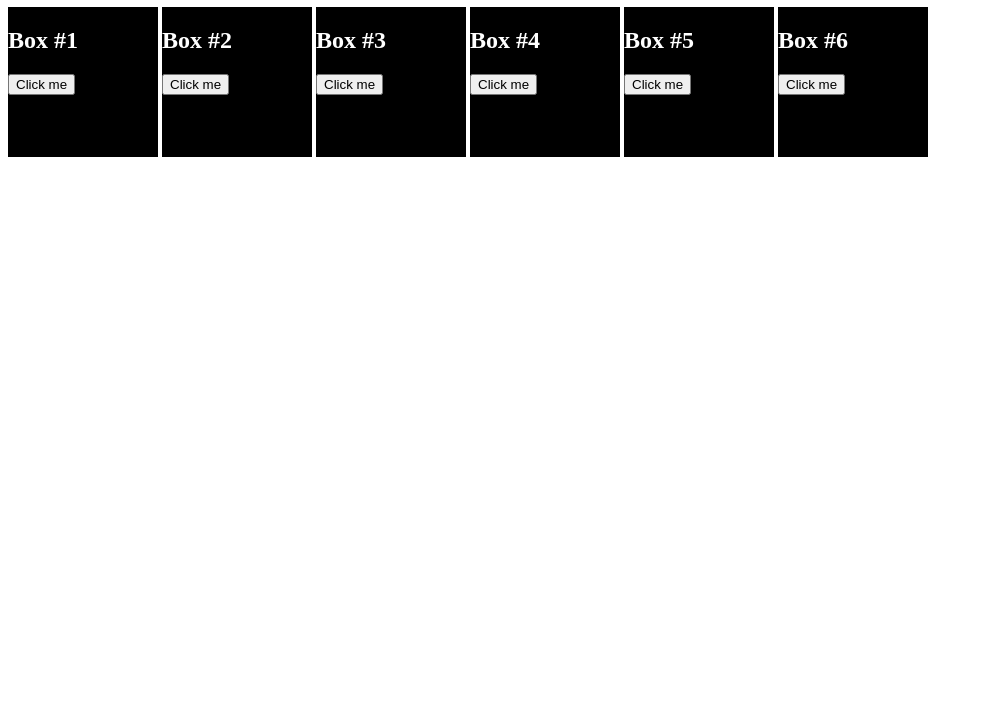
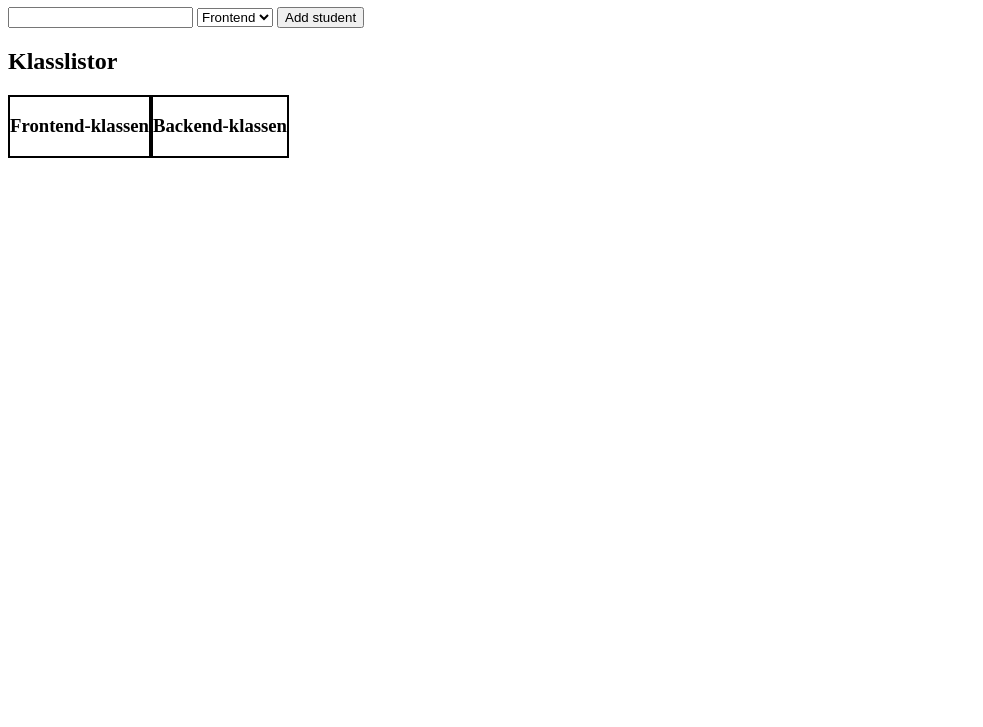
Before and after one commit to Zairaxx/dom-traversal-fend25, a plain HTML site: page index.html in a window 1280 px wide. Shown: the part 73-800 px from the top of the page, without its empty margins (0-983 px from the left). Drawn offline with Linux system fonts and the light colour scheme.

Commit message:
added dynamic selectors and event.target example

```diff
--- a/index.html
+++ b/index.html
@@ -9,31 +9,28 @@
 </head>
 <body>
     <h1>DOM-traversal & Event handler</h1>
-    <div class="flex">
-        <div class="big-box">
-            <h2>Box #1</h2>
-            <button>Click me</button>
+    <input type="text" id="studentName">
+    <!-- Dropdown -->
+    <select name="education" id="education">
+        <option value="fe">Frontend</option>
+        <option value="be">Backend</option>
+    </select>
+
+    <button id="addStudent">Add student</button>
+
+    <h2>Klasslistor</h2>
+    <div id="klasslistor">
+        <div id="klass-fe">
+            <h3>Frontend-klassen</h3>
+            <ul id="fe-list">
+            </ul>
         </div>
-        <div class="big-box">
-            <h2>Box #2</h2>
-            <button>Click me</button>
-        </div>
-        <div class="big-box">
-            <h2>Box #3</h2>
-            <button>Click me</button>
-        </div>
-        <div class="big-box">
-            <h2>Box #4</h2>
-            <button>Click me</button>
-        </div>
-        <div class="big-box">
-            <h2>Box #5</h2>
-            <button>Click me</button>
-        </div>
-        <div class="big-box">
-            <h2>Box #6</h2>
-            <button>Click me</button>
+        <div id="klass-be">
+            <h3>Backend-klassen</h3>
+            <ul id="be-list"></ul>
         </div>
     </div>
+
+    <div class=""></div>
 </body>
 </html>
--- a/index.js
+++ b/index.js
@@ -1,29 +1,29 @@
-function changeBox(event){
-
-    //event.target är alltid elementet som triggade igång eventet dvs <button>
-    console.log(event.target);
-        //H2 förekommer ovanför knappen i HTML, så vi kan nå den på följande sätt.
-        let h2 = event.target.previousElementSibling;
-
-        h2.style.color = "black";
-
-        // Div är dess parent
-        let bigBox = event.target.parentElement;
-
-        bigBox.style.background = "darkred";
-
-        //För att ta bort hela div:en.
-        // bigBox.remove();
-
-}
+//Lägga till-knappen
+const addStudentBtn = document.querySelector("#addStudent");
+//Dropdown-input
+const educationInput = document.querySelector("#education")
+//Namn på elev-input
+const studentNameInput = document.querySelector("#studentName");
 
 
-//Lägger till samma funktion till samtliga knappar i dokumentet.
+addStudentBtn.addEventListener("click", () => {
 
-let allBtns = document.querySelectorAll("button");
+    let klass = educationInput.value;
 
-allBtns.forEach((btn) => {
+    //Skapa upp list-item med elevens namn
+    let li = document.createElement("li");
+    li.innerText = studentNameInput.value;
 
-    btn.addEventListener("click", changeBox)
+    //Skapa delete-knapp
+    let deleteBtn = document.createElement("button");
+    deleteBtn.innerText = "Radera"
+    li.append(deleteBtn);
+
+    deleteBtn.addEventListener("click", (event) => {
+        event.target.parentElement.remove();
+    })
+
+    //Dynamisk selector
+    document.querySelector(`#${klass}-list`).append(li);
 
 })
--- a/style.css
+++ b/style.css
@@ -1,11 +1,7 @@
-.big-box {
-    background:black;
-    width:150px;
-    height:150px;
-    color:white;
+#klasslistor {
+    display:flex;
 }
 
-.flex {
-    display:flex;
-    gap:4px;
+#klass-fe, #klass-be {
+    border:2px solid black;
 }
```
